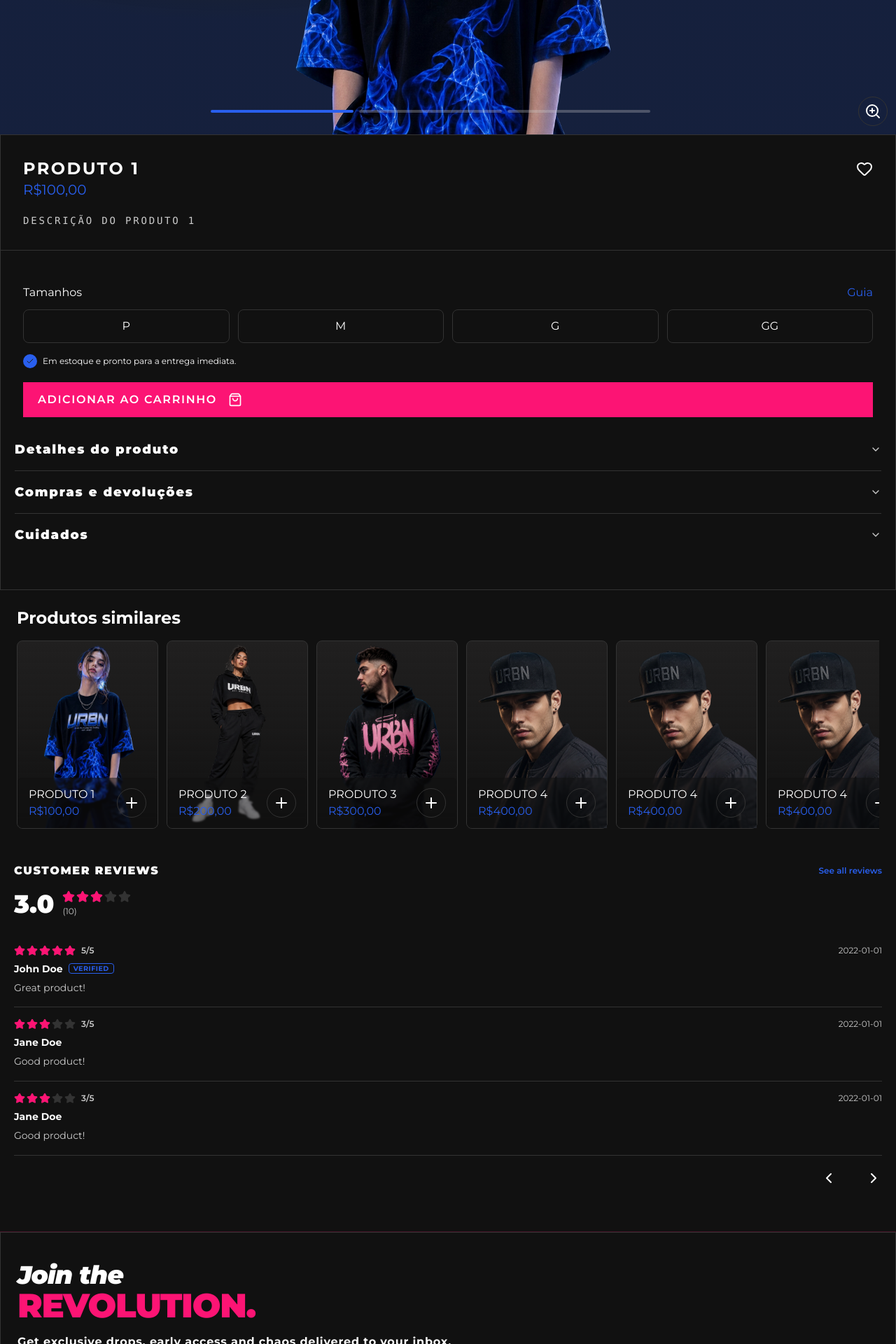
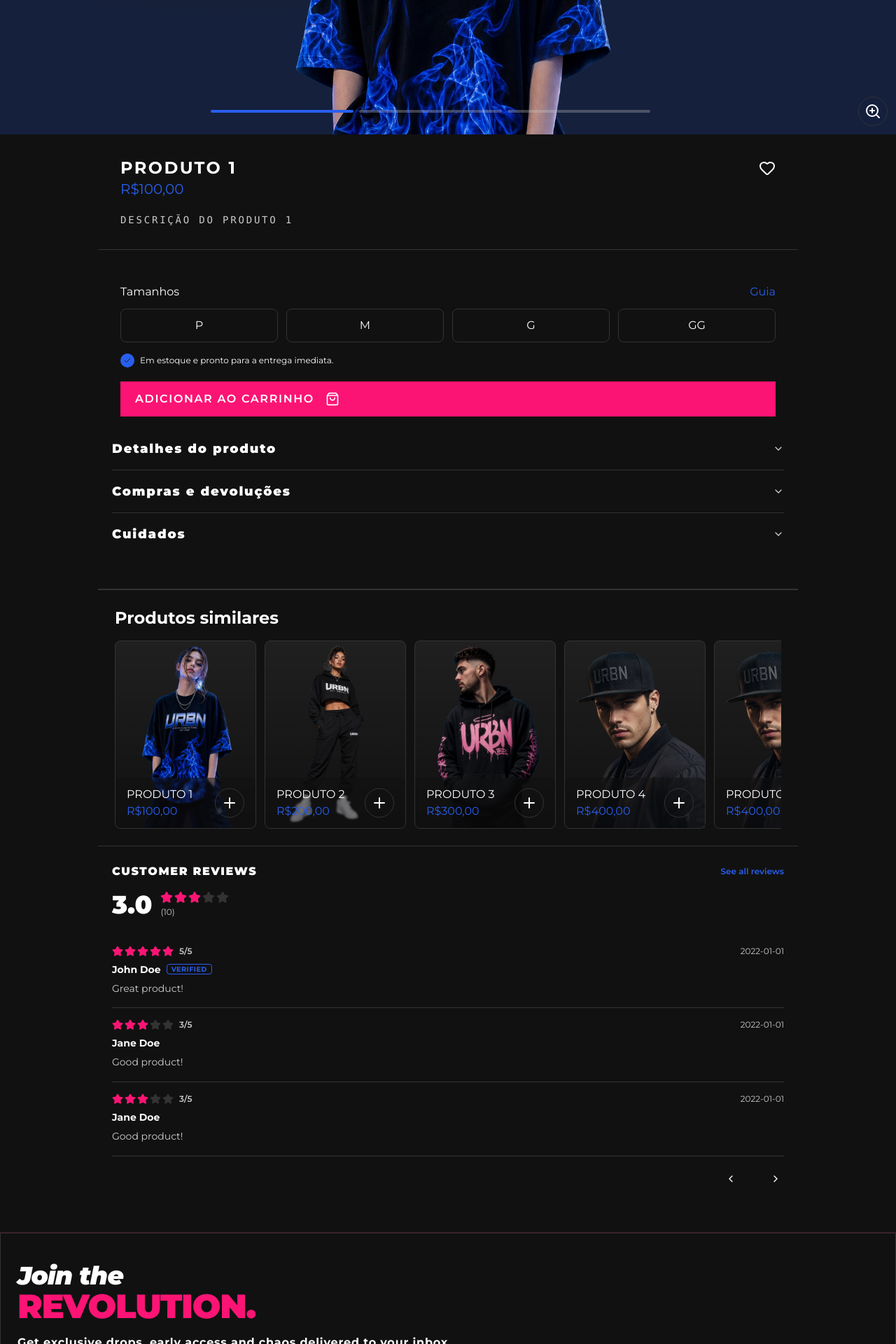
Before and after one commit to WilliamLopes021/URBN_STORE, a React (Vite) app: page /product/1 in a window 1280 px wide. Shown: the part 498-2418 px from the top of the page at 70% size. Built offline with nearby package versions, Linux system fonts and the light colour scheme.

Commit message:
style(product): center layouts and improve typography for reviews and product displays

```diff
--- a/src/features/product/components/atoms/ProductCard.tsx
+++ b/src/features/product/components/atoms/ProductCard.tsx
@@ -13,7 +13,7 @@ export const ProductCard = ({
 }) => {
   return (
     <Card>
-      <div className="w-50 h-full">
+      <div className="w-50 h-full overflow-hidden">
         <img src={image} alt={text} className="w-full h-full object-center" />
       </div>
       <div className="flex items-center justify-between bg-surface/50 absolute bottom-0 left-0 right-0 rounded-lg py-3 px-4 backdrop-blur-[1px]">
--- a/src/features/product/components/molecules/DisplayProductDescription.tsx
+++ b/src/features/product/components/molecules/DisplayProductDescription.tsx
@@ -13,8 +13,8 @@ export const DisplayProductDescription = ({
   sizes,
 }: Partial<ProductViewModel>) => {
   return (
-    <section className="">
-      <header className="border p-8 border-dark-gray text-text-primary text-4xl">
+    <section className="max-w-[1000px] mx-auto w-full">
+      <header className="border-b border-dark-gray p-8 text-text-primary text-4xl">
         <div className="flex justify-between items-center">
           <h1 className="text-2xl font-bold uppercase tracking-widest">
             {name}
@@ -26,7 +26,7 @@ export const DisplayProductDescription = ({
           <Span>{category.description}</Span>
         </div>
       </header>
-      <div className="w-full py-8 border-x border-dark-gray ">
+      <div className="w-full py-8 border-b border-dark-gray ">
         <SizeDisplay sizes={sizes} />
         <div className="flex items-center gap-2 text-text-primary text-xs px-8">
           <Check className="w-5 h-5 bg-accent-blue text-primary rounded-full p-1" />
--- a/src/features/product/components/organism/ReviewSection.tsx
+++ b/src/features/product/components/organism/ReviewSection.tsx
@@ -31,7 +31,7 @@ export const CustomerReviews = ({
   }
 
   const next = () => {
-    console.log(pages)
+    console.log(pages);
     setCurrentReviewIndex((prev) => {
       if (prev === pages.length - 1) return prev;
       return prev + 1;
@@ -60,7 +60,6 @@ export const CustomerReviews = ({
         </Anchor>
       </div>
 
-      {/* Média geral */}
       <div className="flex items-center gap-3 mb-6">
         <span className="text-text-primary font-black text-4xl leading-none">
           {averageRating.toFixed(1)}
@@ -71,14 +70,19 @@ export const CustomerReviews = ({
         </div>
       </div>
 
-      {/* Lista de reviews */}
       <div>
         {pages[currentReviewIndex].map((review) => (
           <ReviewCard key={review.id} review={review} />
         ))}
         <div className="flex items-center gap-10 mt-5 w-full justify-end text-text-primary">
-          <ChevronLeft onClick={() => prev()} />
-          <ChevronRight onClick={() => next()} />
+          <ChevronLeft
+            className="cursor-pointer hover:bg-accent-blue/20 transition-colors duration-200 rounded-full p-1"
+            onClick={() => prev()}
+          />
+          <ChevronRight
+            className="cursor-pointer hover:bg-accent-blue/20 transition-colors duration-200 rounded-full p-1"
+            onClick={() => next()}
+          />
         </div>
       </div>
     </section>
--- a/src/features/product/pages/Product.tsx
+++ b/src/features/product/pages/Product.tsx
@@ -27,11 +27,11 @@ export const Product = () => {
         images={product.images}
         category={product.category}
       />
-      <section className="p-6 border-t border-dark-gray text-text-primary">
+      <section className="p-6 border-t border-dark-gray text-text-primary max-w-[1000px] mx-auto w-full">
         <header className="text-2xl">
           <SubTitle>Produtos similares</SubTitle>
         </header>
-        <div className="flex mt-4 gap-3 overflow-auto">
+        <div className="flex mt-4 gap-3 overflow-y-hidden">
           {products.map((product) => (
             <ProductCard
               key={product.id}
@@ -42,7 +42,7 @@ export const Product = () => {
           ))}
         </div>
       </section>
-      <section>
+      <section className="max-w-[1000px] mx-auto w-full border-t border-dark-gray">
         <CustomerReviews
           reviews={reviews}
           averageRating={averageRating}
```
